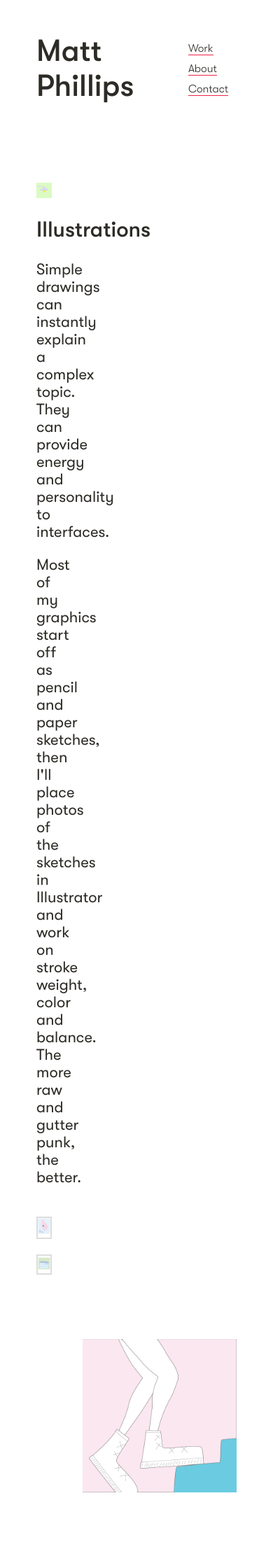
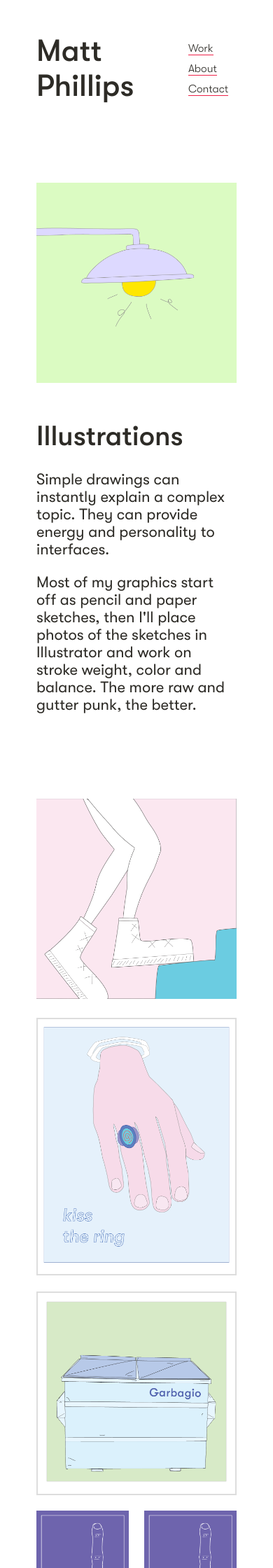
Before and after one commit to phillipsm/phillips-fun, a Jekyll site: the page built from illustrations.html, in a window 390 px wide. Shown: the top 2240 px of the page at 70% size. Built offline with Jekyll 4.4.1, drawn with Linux system fonts in a browser that asks for light colours.

Commit message:
layout work for illustrations page

```diff
--- a/_sass/common.scss
+++ b/_sass/common.scss
@@ -41,7 +41,7 @@
 body {
   background-color: #fff;
   color: $text_color;
-  font-size: 1.8rem;
+  font-size: 1.7rem;
   font-family: 'Walsheim Regular', sans-serif;
   text-rendering: optimizeLegibility;
   -webkit-font-smoothing: antialiased;
--- a/_sass/illustrations.scss
+++ b/_sass/illustrations.scss
@@ -12,7 +12,7 @@
       "overview-img overview-img overview-img overview-img overview-img"
       "overview-text overview-text overview-text . ."
       "garbagio garbagio garbagio climbing climbing"
-      ". ktr ktr double-digit double-digit-partner";
+      "ktr ktr ktr double-digit double-digit-partner";
     }
 
     .overview-img {
@@ -21,11 +21,13 @@
 
     .overview-text {
         grid-area: overview-text;
+        margin-top: -8rem;
     }
 
     .ktr {
       grid-area: ktr;
       align-self: end;
+      justify-self: center;
     }
 
     .garbagio {
@@ -55,6 +57,7 @@
             grid-template-areas:
             "overview-img overview-img"
             "overview-text overview-text"
+            "climbing climbing"
             "ktr ktr"
             "garbagio garbagio"
             "double-digit double-digit-partner";
@@ -62,7 +65,11 @@
         }
 
         .overview-img {
-          margin-bottom: -2rem;
+          margin-bottom: 6rem;
+        }
+
+        .overview-text {
+          margin-bottom: 6rem;
         }
 
         .title {
@@ -73,17 +80,76 @@
           border: 2px solid #ddd;
           margin: 0;
         }
+    }
 
-        .explore-more-container {
-          grid-template-columns: repeat(2, 1fr);
-          grid-column-gap: 1em;
-          grid-row-gap: 1em;
-          grid-template-areas:
-          "perma-tile perma-tile"
-          "algo-tile algo-tile"
-          "openbooth-tile openbooth-tile"
-          "illustration-tile illustration-tile";
+
+
+
+
+
+
+
+
+
+
+    .explore-more-container {
+        max-width: 1100px;
+        display: grid;
+        margin: 8rem auto 0 auto;
+        grid-template-columns: repeat(2, 1fr);
+        grid-column-gap: 2em;
+        grid-row-gap: 2em;
+
+        grid-template-areas:
+        "title-container title-container"
+        "perma-tile algo-tile"
+        "openbooth-tile .";
+
+        .tile, .title, .title-container {
+          margin: 0;
+        }
+
+        .tile {
+          margin-top: 3rem;
+        }
+
+        .section-title {
+          margin-bottom: -3rem;
         }
     }
 
+
+
+
+
+
+
+
+
+    @media only screen and (max-width: 900px) {
+
+      .explore-more-container {
+        max-width: 1100px;
+        display: grid;
+        margin: 6rem auto 0 auto;
+        grid-template-columns: repeat(1, 1fr);
+        grid-column-gap: 1em;
+        grid-row-gap: 1em;
+        grid-template-areas:
+        "title-container"
+        "perma-tile"
+        "algo-tile"
+        "openbooth-tile";
+      }
+
+    }
+
+
+
+
+
+
+
+
+
 }
--- a/_sass/perma.scss
+++ b/_sass/perma.scss
@@ -280,7 +280,8 @@
         }
     }
 
-} // end scope wrapper
+
+
 
 
 
@@ -314,6 +315,8 @@
     }
 
 
+
+
     @media only screen and (max-width: 900px) {
 
       .explore-more-container {
@@ -331,3 +334,7 @@
       }
 
     }
+
+
+
+} // end scope wrapper
--- a/illustrations.html
+++ b/illustrations.html
@@ -6,13 +6,22 @@
 <div class="container">
 
   <div class="overview-img">
-      <img src="/assets/images/illustrations/ill-hero.png"
+    <picture>
+        <source  media="(min-width: 700px)"
+          src="/assets/images/ill-tile.png"
           alt="Illustration of a wall mounted light fixture"
-          srcset="/assets/images/illustrations/ill-hero@2x.png 2x">
+          srcset="/assets/images/ill-tile@2x.png 2x">
+
+        <img
+            src="/assets/images/illustrations/ill-hero.png"
+            alt="Illustration of a wall mounted light fixture"
+            srcset="/assets/images/illustrations/ill-hero@2x.png 2x">
+
+      </picture>
   </div>
 
     <div class="overview-text">
-        <p class="tile-title">Illustrations</p>
+        <p class="section-title project-title">Illustrations</p>
         <p>
           Simple drawings can instantly explain a complex topic. They can provide energy and personality to interfaces.
         </p>
@@ -55,4 +64,4 @@
 </div> <!-- / container -->
 {% include explore-more.html %}
 </div>
-{% include common-header.html %}
+{% include common-footer.html %}
```
Also changed, not shown: perma.html (+10 -1 lines), assets/images/illustrations/kiss-the-ring.png, assets/images/illustrations/kiss-the-ring@2x.png, 1 other file. Lines whose indentation alone changed are shown as unchanged.
